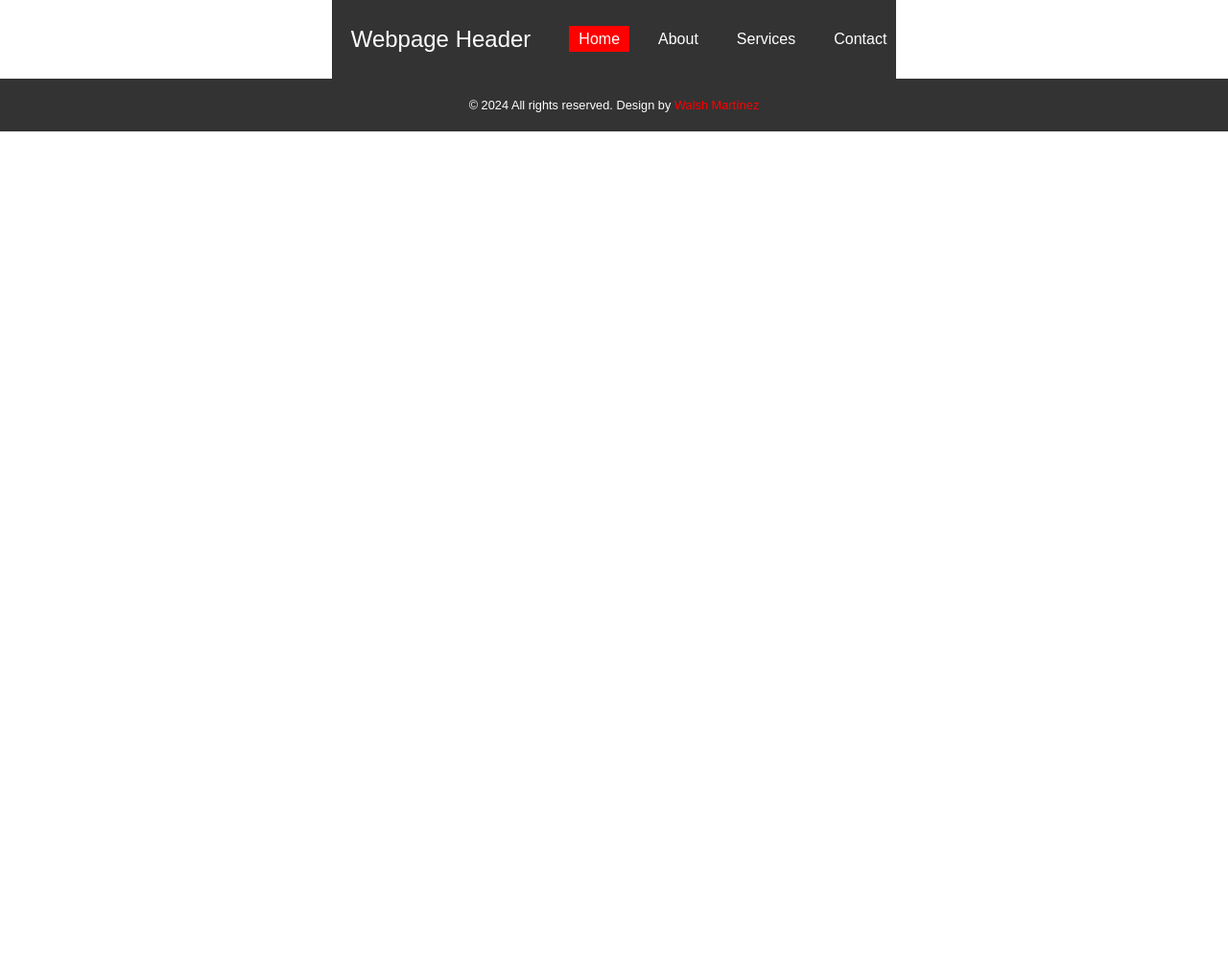
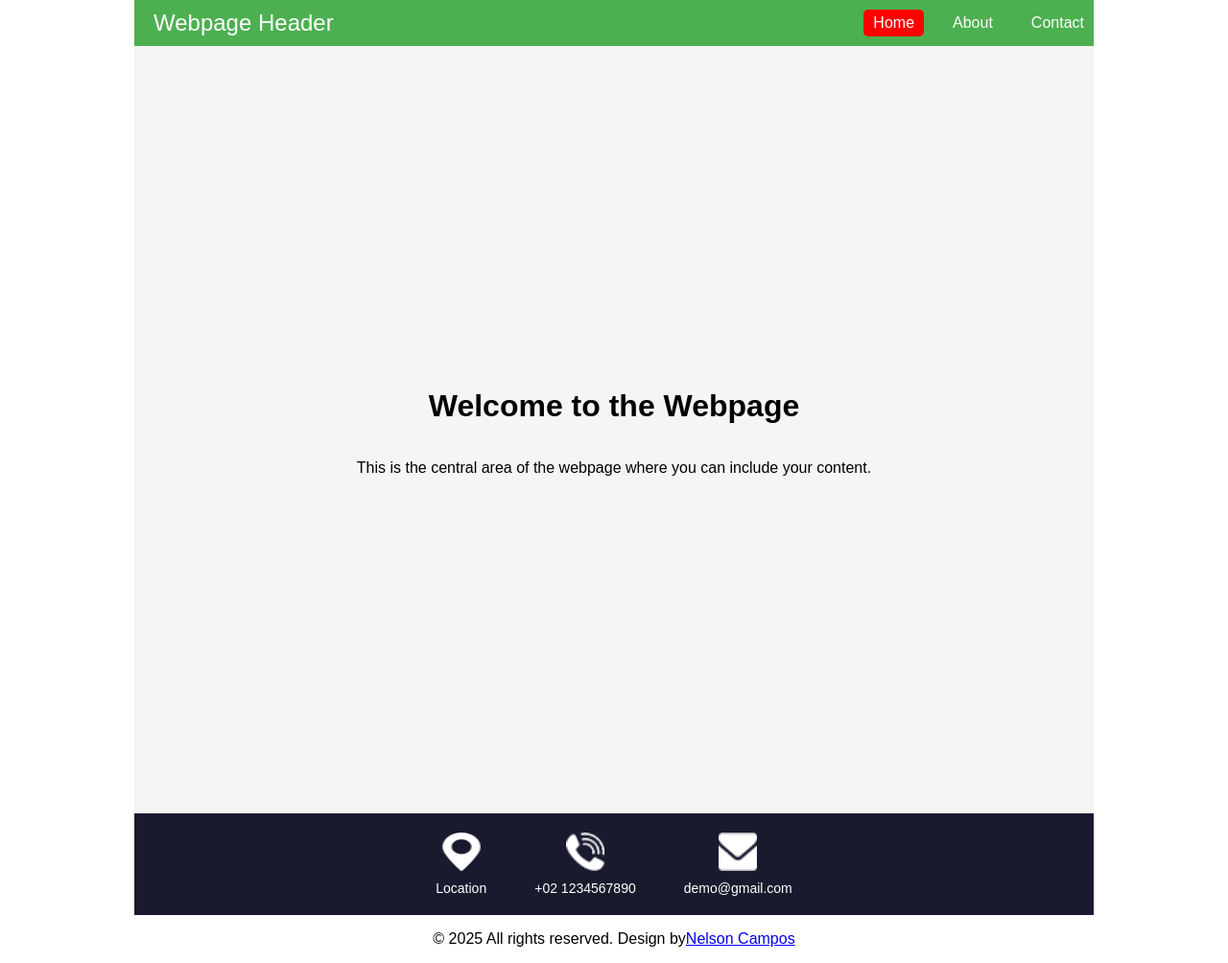
Before and after one commit to nelson-camposs/my_first_web_page_2025, a plain HTML site: page index.html in a window 1280 px wide. Shown: the whole page at 96% size. Before the commit the page ends 800 px from the top, so only its background shows below. Drawn offline with Linux system fonts and the light colour scheme.

Commit message:
Adding content in html and images folder

```diff
--- a/index.html
+++ b/index.html
@@ -1,110 +1,144 @@
 <!DOCTYPE html>
-<html lang="en">
+<html>
 <head>
-    <meta charset="UTF-8">
-    <meta http-equiv="X-UA-Compatible" content="IE=edge">
-    <meta name="viewport" content="width=device-width, initial-scale=1, shrink-to-fit=no">
-    <meta name="author" content="Site Mutari">
-    <meta name="description" content="">
-    <meta name="keywords" content="">
+    <meta charset = "utf-8" />
+    <meta hhtp-equiv="X-UA-Compatible" content="IE=edge">
+    <meta name="viewport" content="width=device-width, initial-scale=1, shrink-to-fit=no"/>
+    <meta name="keywords" content=""/>
+    <meta name="description" content=""/>
+    <meta name="author" content=""/>
     <title>Fundamentals of Computer Engineering</title>
     <style>
         body {
+            font-family: Arial, sans-serif;
             margin: 0;
-            font-family: Arial, sans-serif;
             display: flex;
             flex-direction: column;
             align-items: center;
         }
-
         .container {
-            max-width: 1200px;
             width: 100%;
+            max-width: 1000px;
             margin: 0 auto;
         }
-
         header {
-            background-color: #333;
+            background-color: #4CAF50;
             color: white;
-            padding: 1em 0;
+            padding: 10px 0;
             text-align: center;
         }
-
         .header-content {
             display: flex;
             justify-content: space-between;
             align-items: center;
         }
-
         .header-title {
-            font-size: 1.5em;
+            font-size: 1.5rem;
             padding-left: 20px;
         }
-
-        nav ul {
+        nav {
             display: flex;
             gap: 20px;
         }
-
-        nav li {
-            list-style: none;
-        }
-
         nav a {
+            color: white;
             text-decoration: none;
-            color: white;
+            font-size: 1rem;
             padding: 5px 10px;
+            border-radius: 5px;
             transition: background-color 0.3s;
         }
-
         nav a:hover {
             background-color: #555;
         }
-
         nav a.active {
             background-color: red;
             color: white;
         }
-
         .footer-section {
             background-color: #333;
-            width: 100%;
-            padding: 20px 0;
             color: white;
             text-align: center;
+            max-width: 1000px;
+            width: 100%;
         }
-
         .footer-section a {
             color: red;
             text-decoration: none;
         }
-
-        .footer-section p {
-            font-size: 0.8em;
-            margin: 0;
+        .footer-section a:hover {
+            text-decoration: underline;
+        }
+        .content {
+            height: 800px;
+            display: flex;
+            flex-direction: column;
+            justify-content: center;
+            align-items: center;
+            background-color: #f5f5f5;
+        }
+        .menu {
+            background-color: #1a1a2e;
+            color: white;
+            padding: 20px 0;
+            text-align: center;
+        }
+        .menu-content {
+            display: flex;
+            justify-content: center;
+            gap: 50px;
+            align-items: center;
+        }
+        .menu-item {
+            display: flex;
+            flex-direction: column;
+            align-items: center;
+        }
+        .menu-item p {
+            margin: 10px 0 0;
+            font-size: 14px;
+        }
+        .menu-icon {
+            width: 40px;
+            height: 40px;
         }
     </style>
 </head>
 <body>
-    <header>
-        <div class="container header-content">
-            <div class="header-title">Webpage Header</div>
+    <header class="container">
+        <div class="header-content">
+        <div class="header-title">Webpage Header</div>
             <nav>
-                <ul>
-                    <li><a href="#" class="active">Home</a></li>
-                    <li><a href="#">About</a></li>
-                    <li><a href="#">Services</a></li>
-                    <li><a href="#">Contact</a></li>
-                </ul>
+                <a href="#" class="active">Home</a>
+                <a href="#">About</a>
+                <a href="#">Contact</a>
             </nav>
         </div>
     </header>
-
-    <div class="container">
+    <main class="container">
+        <div class="content">
+            <h1>Welcome to the Webpage</h1>
+            <p>This is the central area of the webpage where you can include your content.</p>
         </div>
-
-    <footer class="footer-section">
-        <p>&copy; 2024 All rights reserved. Design by <a href="#">Walsh Martínez</a></p>
+        <div class = "menu">
+            <div class="menu-content">
+                <div class="menu-item">
+                    <img src="./images/location-white.png" alt="Location Icon" class="menu-icon">
+                    <p>Location</p>
+                </div>
+                <div class="menu-item">
+                    <img src="./images/telephone-white.png" alt="Phone Icon" class="menu-icon">
+                    <p>+02 1234567890</p>
+                </div>
+                <div class="menu-item">
+                    <img src="./images/envelope-white.png" alt="Email Icon" class="menu-icon">
+                    <p>demo@gmail.com</p>
+                </div>
+            </div>
+        </div>
+    </main>
+    <footer class="footer_section">
+            <p>&copy; 2025 All rights reserved. Design by<a href="#">Nelson Campos</a></p>
     </footer>
 </body>
 </html>
```
Also changed, not shown: images/envelope-white.png (added), images/location-white.png (added), images/telephone-white.png (added), 2 other files.
